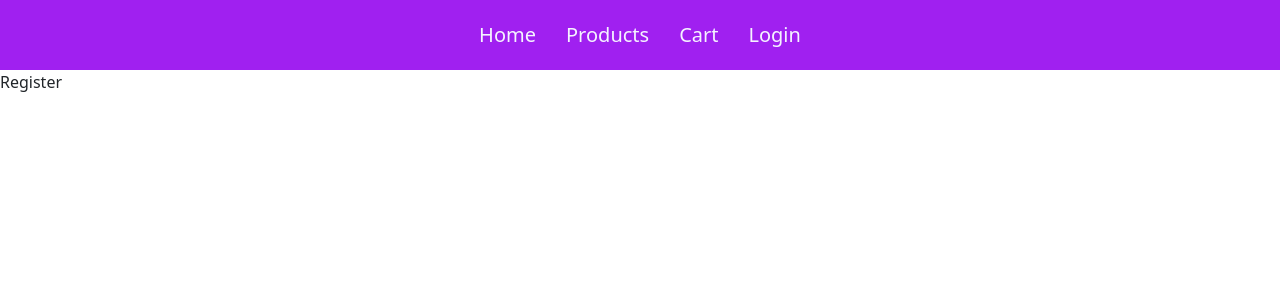
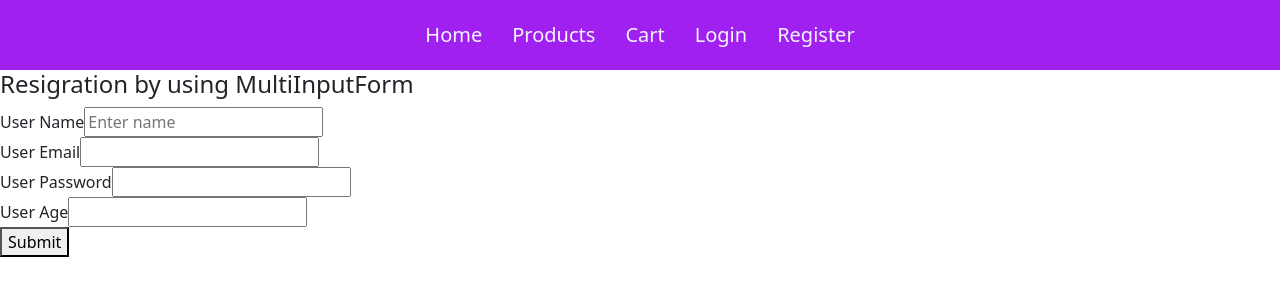
Before and after one commit to bhushank45/MyShopCart, a React (Vite) app: page /register in a window 1280 px wide. Shown: the top 300 px of the page. Built offline with nearby package versions, Linux system fonts and the light colour scheme.

Commit message:
practice form-hooks

```diff
--- a/package.json
+++ b/package.json
@@ -13,7 +13,7 @@
     "bootstrap": "^5.3.8",
     "react": "^19.2.7",
     "react-dom": "^19.2.7",
-    "react-hook-form": "^7.83.0",
+    "react-hook-form": "^7.84.0",
     "react-router-dom": "^7.18.1"
   },
   "devDependencies": {
--- a/src/Components/Navbar.jsx
+++ b/src/Components/Navbar.jsx
@@ -8,6 +8,7 @@ export const Navbar = () => {
       <Link to="/products" className="navlink">Products</Link>
       <Link to="/cart" className="navlink">Cart</Link>
       <Link to="/login" className="navlink">Login</Link>
+      <Link to="/register" className="navlink">Register</Link>
     </nav>
   );
 };
--- /dev/null
+++ b/src/Forms/ControlInputForm.jsx
@@ -0,0 +1,58 @@
+import React from "react";
+import { useState } from "react";
+
+export const ControlInputForm =()=>{
+    var [name,setName]=useState();
+    var [email,setEmail]=useState();
+    var [age,setAge]=useState();
+
+
+var changeName=(e)=>{
+    setName(e.target.value);
+    console.log(e.target.value);
+}
+
+var changeEmail=(e)=>{
+    setEmail(e.target.value);
+    console.log(e.target.value);
+}
+
+var changeAge=(e)=>{
+    setAge(e.target.value);
+    console.log(e.target.value);
+}
+
+var handleSubmit=(e)=>{
+    e.PreventDefault();
+    var user={name,email,age};
+    console.log(user);
+    alert("Registration done successfully");
+}
+
+return (
+  <div>
+    <h4>Registration Form Using ControlInputForm</h4>
+    <form onSubmit={handleSubmit} className="d-flex flex-column">
+      <div>
+        <label>User Name</label>
+        <input type="text" name="uname" onChange={changeName} />
+        <br />
+      </div>
+      <div >
+        <label>User Email</label>
+        <input type="email" name="uemail" onChange={changeEmail} />
+        <br />
+      </div>
+      <div>
+        <label>User Age</label>
+        <input type="number" name="uage" onChange={changeAge} />
+        <br />
+      </div>
+      <button>Submit</button>
+    </form>
+    <h5>
+      {name}------{email}-----------{age}
+    </h5>
+  </div>
+);
+}
--- /dev/null
+++ b/src/Forms/MultiInputForm.jsx
@@ -0,0 +1,64 @@
+import React from "react";
+import { useState } from "react";
+export const MultiInputForm = () => {
+  var [user, setUser] = useState({
+    uname: "",
+    uemail: "",
+    upass: "",
+    uage: "",
+  });
+  var setData = (e) => {
+    var key = e.target.name;
+    var val = e.target.value;
+    console.log(key + ":" + val);
+    setUser({ ...user, [key]: [val] });
+  };
+  var handleSubmit = (e) => {
+    e.preventDefault();
+    alert("Registration done successfully");
+    console.log(user);
+    // setUser({uname:"xyz",uemail:"xyz@gmail.com",upass:"111",uage:"1"});
+    setUser({ uname: "", uemail: "", upass: "", uage: "" });
+  };
+
+  return (
+    <div>
+      <h4>Resigration by using MultiInputForm</h4>
+
+      <form onSubmit={handleSubmit}>
+        <label>User Name</label>
+        <input
+          type="text"
+          name="uname"
+          placeholder="Enter name"
+          onChange={setData}
+          value={user.uname}
+        />
+        <br />
+
+        <label>User Email</label>
+        <input
+          type="email"
+          name="uemail"
+          onChange={setData}
+          value={user.uemail}
+        />
+        <br />
+
+        <label>User Password</label>
+        <input
+          type="password"
+          name="upass"
+          onChange={setData}
+          value={user.upass}
+        />
+        <br />
+
+        <label>User Age</label>
+        <input type="number" name="uage" onChange={setData} value={user.uage} />
+        <br />
+        <button>Submit</button>
+      </form>
+    </div>
+  );
+};
--- a/src/router.jsx
+++ b/src/router.jsx
@@ -5,6 +5,8 @@ import { Products } from "./Pages/Products";
 import { Cart } from "./Pages/Cart";
 import { Login } from "./Pages/Login";
 import { Register } from "./Pages/Register";
+import { ControlInputForm } from "./Forms/ControlInputForm";
+import { MultiInputForm } from "./Forms/MultiInputForm";
 
 const router=createBrowserRouter([
     {
@@ -15,7 +17,7 @@ const router=createBrowserRouter([
             {path:"products",element:<Products/>},
             {path:"cart",element:<Cart/>},
             {path:"login",element:<Login/>},
-            {path:"register",element:<Register/>}
+            {path:"register",element:<MultiInputForm/>}
         ]
     }
 ]);
```
Also changed, not shown: 1 other file (tests, documents, lock files or other folders).
